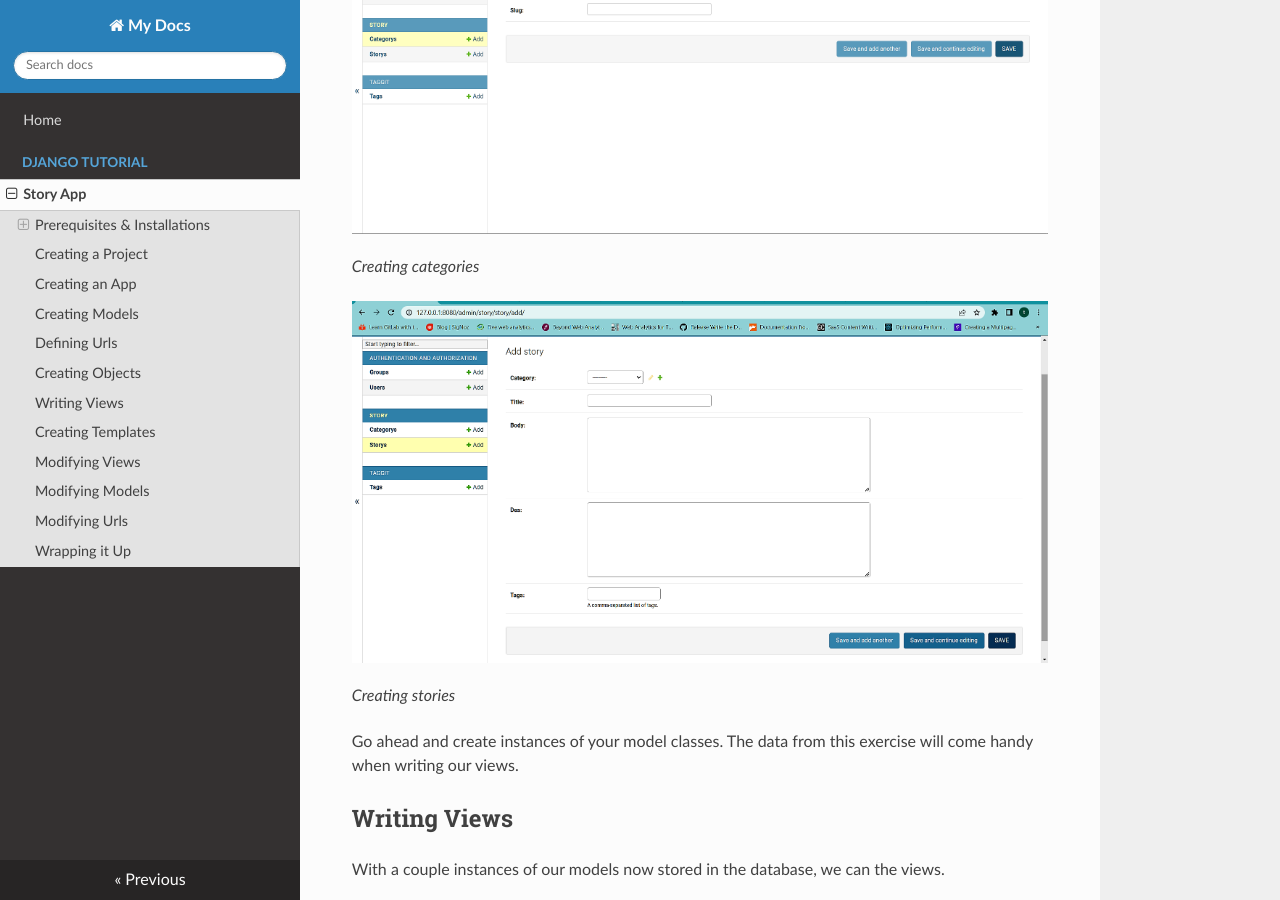
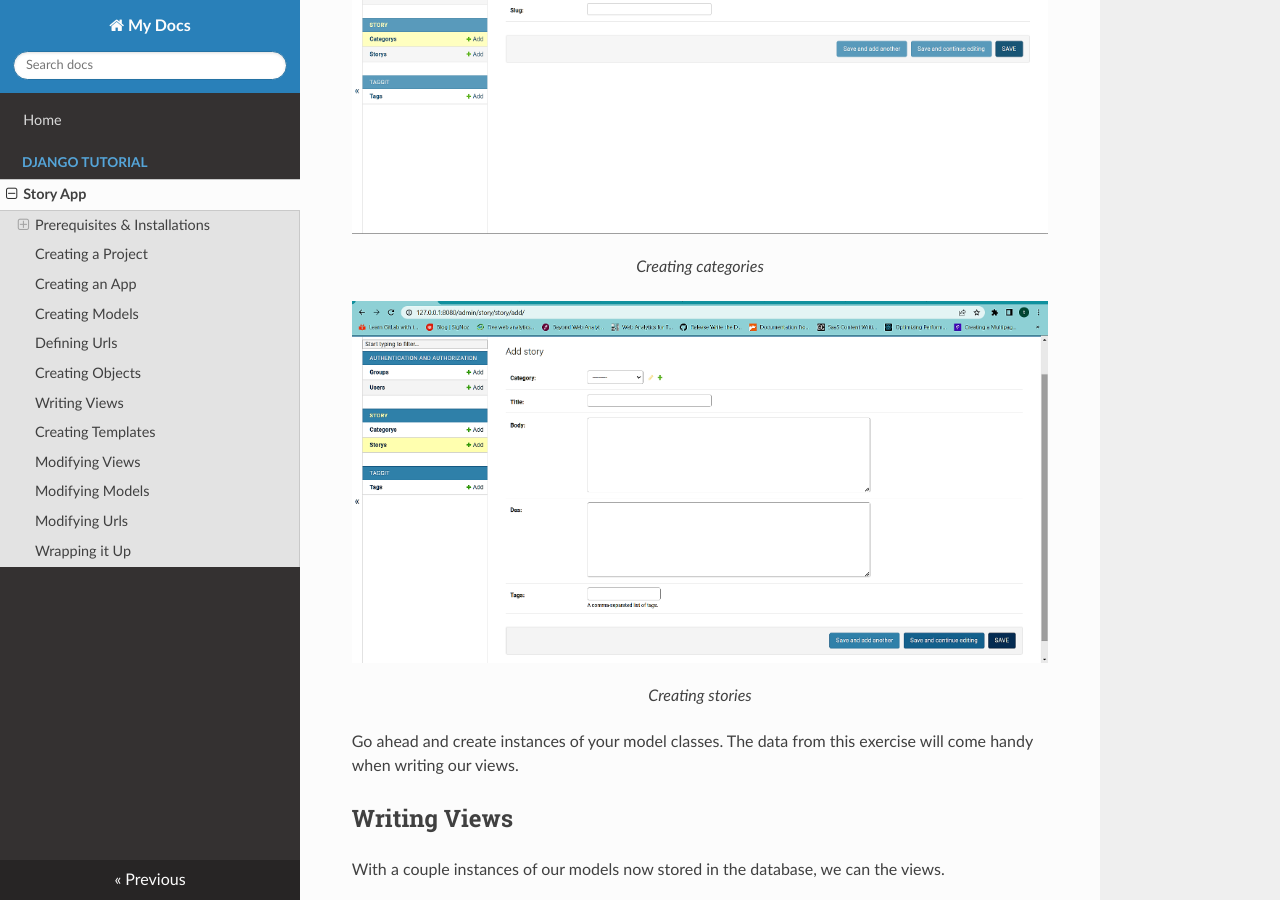
Before and after one commit to Knowledgeissweet/My_Story_App, an MkDocs documentation site: the page built from story/docs/Story_docs/docs/docs/storyapp.md, in a window 1280 px wide and 900 px high, scrolled down 5047 px. Built offline with MkDocs 1.6.1, drawn with Linux system fonts in a browser that asks for light colours; nearby versions of some CDN libraries.

```diff
--- a/story/docs/Story_docs/docs/docs/storyapp.md
+++ b/story/docs/Story_docs/docs/docs/storyapp.md
@@ -225,10 +225,10 @@ urlpatterns = [
 At this point, you should be able to create instances of your models from within your admin.
 
   ![Creating categories](img/Screenshot%20(72).png)
-  <figcaption><i>Creating categories</i></figcaption>
+ <center> <figcaption><i>Creating categories</i></figcaption></center>
 
   ![Creating categories](img/Screenshot%20(74).png)
-  <figcaption><i>Creating stories</i></figcaption>
+  <center><figcaption><i>Creating stories</i></center>
 
 
 Go ahead and create instances of your model classes. The data from this exercise will come handy when writing our views.
```
